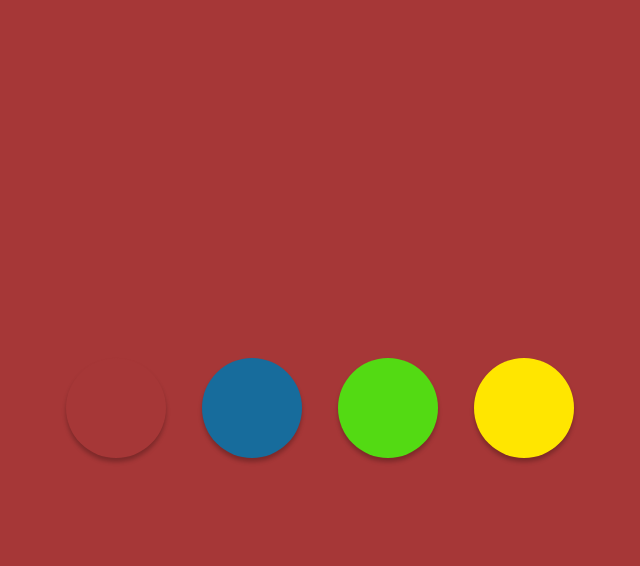
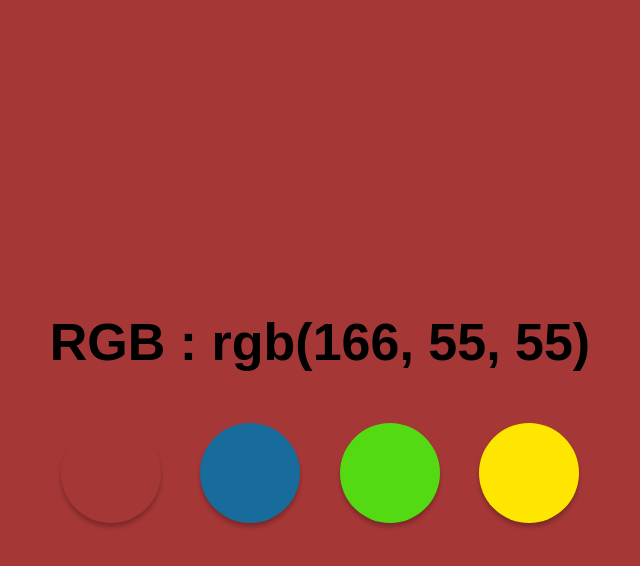
Before and after one commit to AhmedMazDev/Background-Changer, a plain HTML site: page index.html in a window 1280 px wide. Both pictures are taken after a click on the button 436 px from the left and 408 px from the top of the page. Shown: the whole page, without its empty margins (320-960 px from the left). Drawn offline with Linux system fonts and the light colour scheme.

Commit message:
added header

```diff
--- a/app.js
+++ b/app.js
@@ -14,10 +14,10 @@
 
 // DOM
 const buttons = document.querySelectorAll(".btn");
-console.log(buttons);
+const header = document.getElementById("HeaderText");
+
 let color;
 
-const red = document.getElementById("Btn");
 
 buttons.forEach(button => {
     button.addEventListener("click",function clicked(){
@@ -28,6 +28,8 @@ buttons.forEach(button => {
 //Functions
 function buttonClick(button){
     color = getComputedStyle(button).backgroundColor;
+    header.style.display = "block";
+    header.innerHTML = "RGB : "+color;
     applyBackgroundColor(color);
 }
 
--- a/index.html
+++ b/index.html
@@ -8,6 +8,7 @@
     <link rel="stylesheet" href="style.css">
 </head>
 <body>
+    <h1 id="HeaderText">RGB : </h1>
     <div class="container">
         <button id="Btn" class="btn btn1"></button>
         <button class="btn btn2"></button>
--- a/style.css
+++ b/style.css
@@ -1,10 +1,18 @@
 body{
     display: flex;
     height: 100vh;
+    flex-direction: column;
     justify-content: center;
+    font-size: 26px;
+    font-family: sans-serif;
     align-items: center;
     animation: op 1s ease-in-out;
     transition: ease-in-out 1s;
+    text-align: left;
+}
+
+#HeaderText{
+    display: none;
 }
 
 .btn{
```
